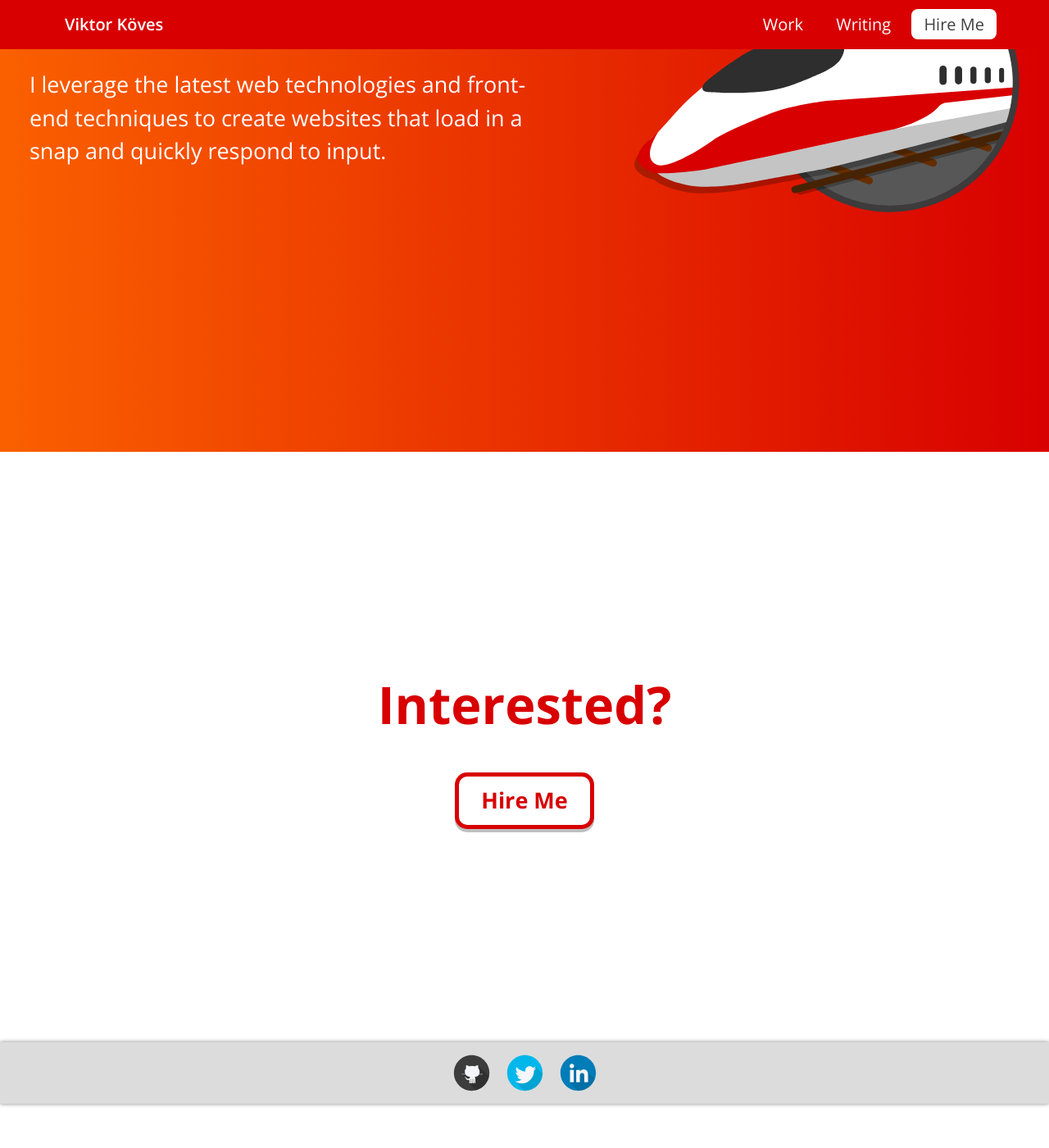
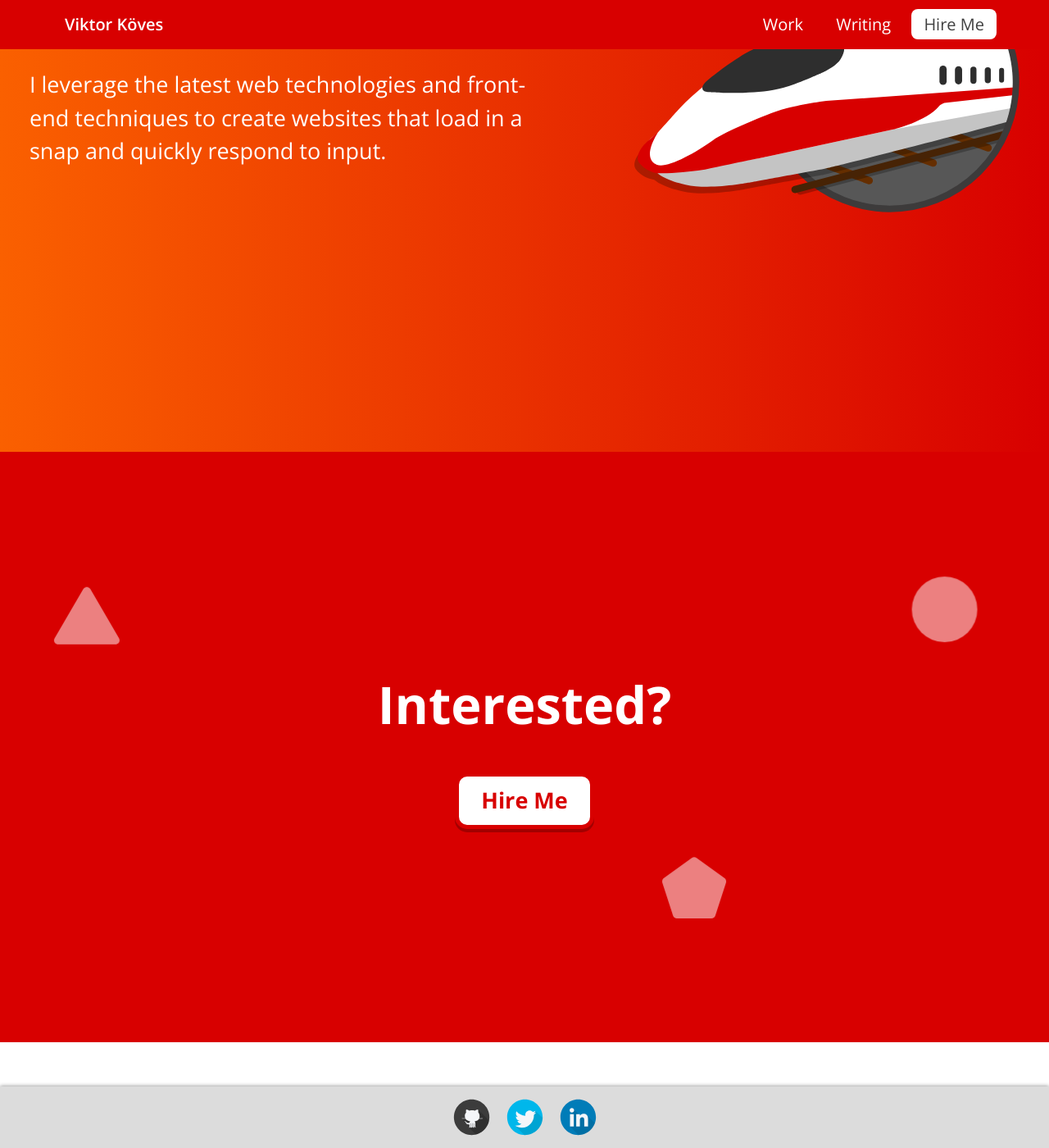
Before and after one commit to vkoves/vkoves.github.io, a Jekyll site: the page built from index.html, in a window 1280 px wide and 1400 px high, scrolled down 3073 px. Shown: the whole window at 82% size. Built offline with Jekyll 4.4.1, drawn with Linux system fonts in a browser that asks for light colours.

Commit message:
Made homepage 'Interested' section use shapes background

```diff
--- a/_sass/_shapes.scss
+++ b/_sass/_shapes.scss
@@ -90,7 +90,7 @@
 
     &:nth-of-type(1) {
       animation-duration: $def-shape-drift-dur *  1.1;
-      top: 4rem;
+      bottom: -3rem;
       left: -15rem;
     }
 
@@ -101,7 +101,7 @@
 
     &:nth-of-type(3) {
       animation-duration: $def-shape-drift-dur * 0.7;
-      top: 8rem;
+      bottom: -7rem;
       left: 40rem;
     }
 
@@ -115,7 +115,7 @@
     &:nth-of-type(5) {
       // Large circle so drift slower
       animation-duration: $def-shape-drift-dur * 1.1;
-      top: 4rem;
+      bottom: -10rem;
       right: -20rem;
     }
   }
--- a/css/index.scss
+++ b/css/index.scss
@@ -192,10 +192,19 @@ section.first-sect {
     min-height: 0;
   }
 
-  .sect-inner > div { text-align: center; }
+  .sect-inner > div {
+    position: relative;
+    text-align: center;
+    width: 100%;
+  }
+
+  h2, a {
+    position: relative;
+    z-index: 2;
+  }
 
   h2 {
-    color: $brand-red;
+    color: $white;
     font-size: 3.5rem;
     margin: 0;
   }
@@ -217,6 +226,8 @@ section.first-sect {
       text-decoration: none;
       border-color: $dark-red;
     }
+
+    &:focus { outline-color: $white; }
   }
 }
 
@@ -305,10 +316,17 @@ $bob-dist: 1rem;
     // The a11y image has a tall aspect ratio, so make it less wide
     &.-a11y-sect .sect-inner svg { width: 40%; }
 
-    &.-hire-sect .sect-inner {
-      h2 { font-size: 3rem; }
+    &.-hire-sect {
+      &.shapes-hero .shape:nth-of-type(3) {
+        bottom: -9rem;
+        top: auto;
+      }
 
-      a { font-size: 1.5rem; }
+      .sect-inner {
+        h2 { font-size: 3rem; }
+
+        a { font-size: 1.5rem; }
+      }
     }
 
     .sect-inner {
--- a/index.html
+++ b/index.html
@@ -80,14 +80,26 @@ stylesheets:
   </div>
 </section>
 
-<section class="hero -hire-sect">
-	<div class="sect-inner">
+<section class="hero -hire-sect shapes-hero">
+    <div class="sect-inner content-limiter -thin">
       <div>
         <h2>Interested?</h2>
 
         <a href="/hire-me" class="red-button">
           Hire Me
         </a>
+
+        <div class="shape square -white"></div>
+        <div class="shape triangle -svg -white">
+          {% include svgs/triangle.svg %}
+        </div>
+        <div class="shape pentagon -svg -white">
+          {% include svgs/pentagon.svg %}
+        </div>
+        <div class="shape circle -white"></div>
+        <div class="shape circle -large -white"></div>
       </div>
       </div>
+
+  </div>
 </section>
```
Lines whose indentation alone changed are shown as unchanged.
